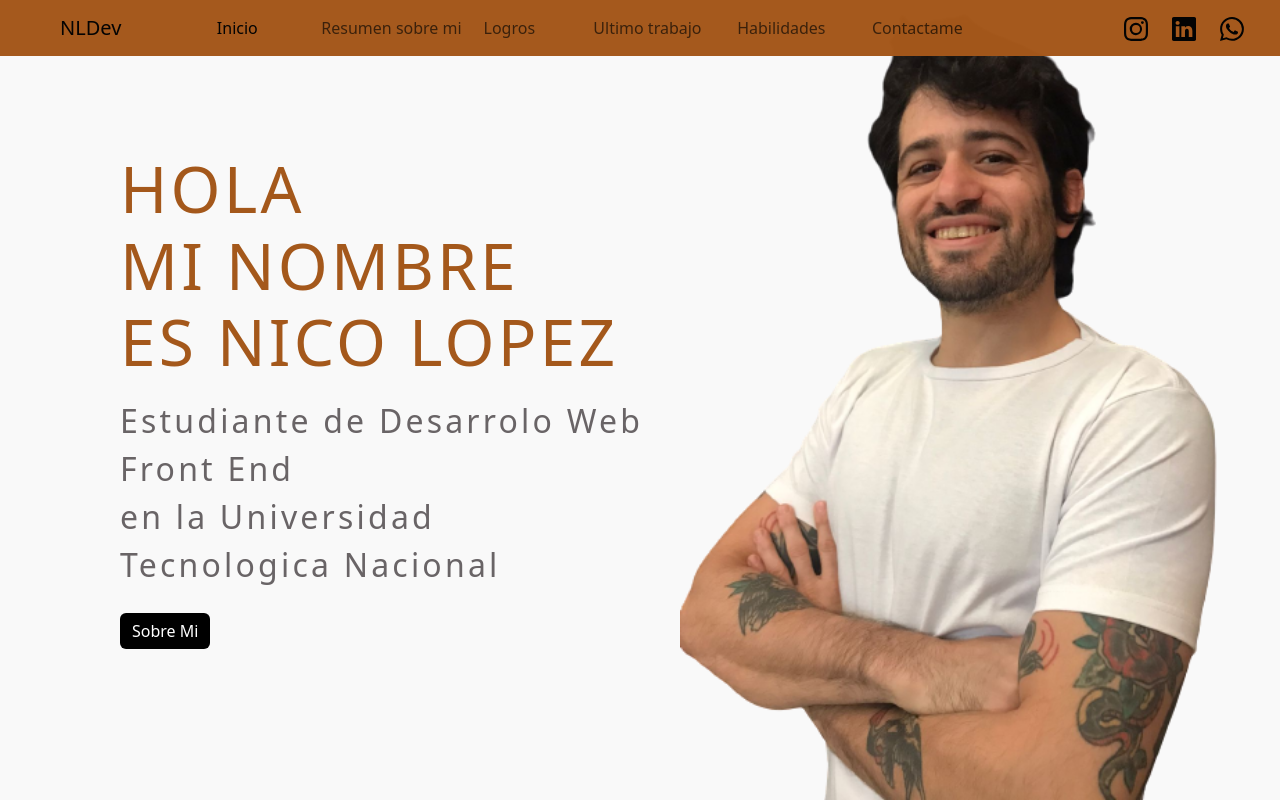
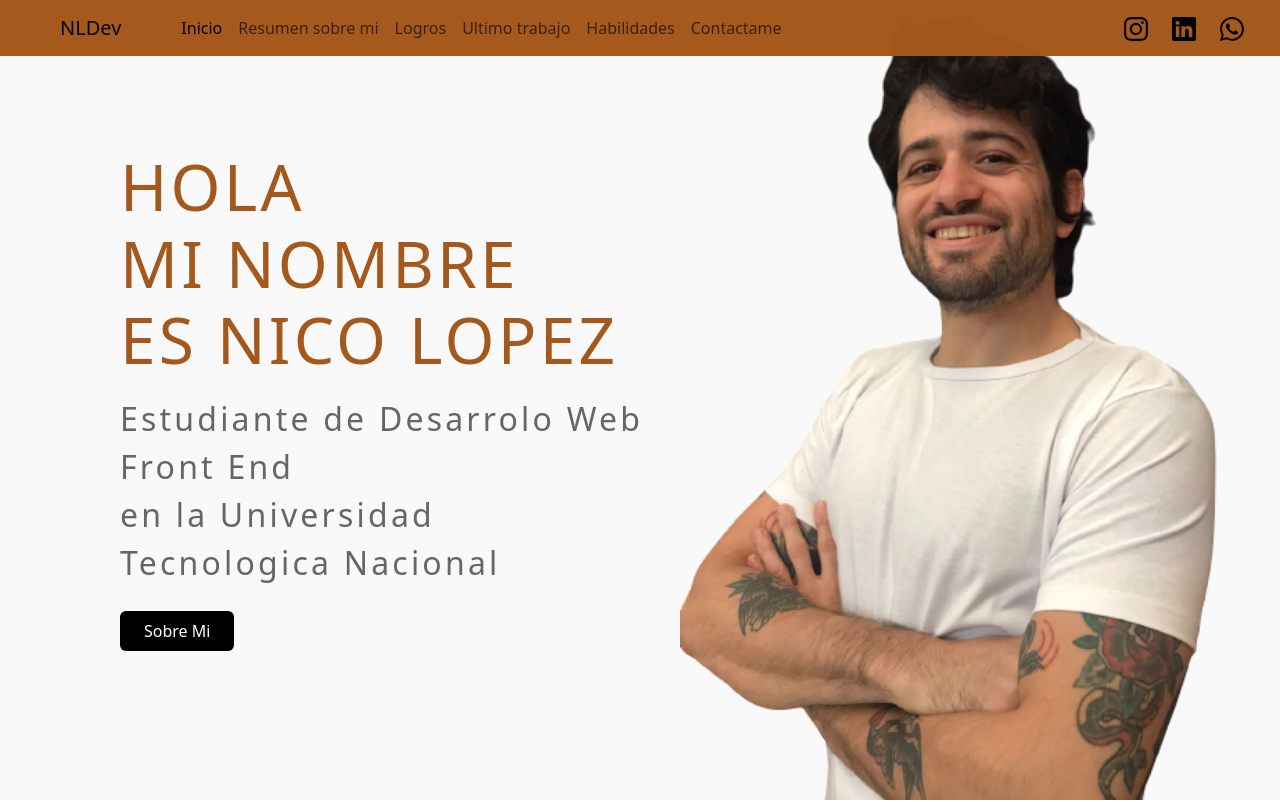
Before and after one commit to NicoLopezBjj/portfolio2.0, a React (Vite) app: page / in a window 1280 px wide. Shown: the top 802 px of the page. Built offline with nearby package versions, Linux system fonts and the light colour scheme.

Commit message:
termine el trabajo

```diff
--- a/src/Components/Header/Header.css
+++ b/src/Components/Header/Header.css
@@ -36,8 +36,9 @@ nav{
     color: #000000;
 }
 
-.maxAncho{
-    width: 120px;
+.minAncho{
+    min-width: 100px;
+    max-width: 130px;
     text-align: center;
     white-space: nowrap;
 }
--- a/src/Components/Header/Header.jsx
+++ b/src/Components/Header/Header.jsx
@@ -9,7 +9,9 @@ const Header = () => {
     const toggleMenu = () => {
         setIsMenuOpen(!isMenuOpen)
     }
-
+      const handleLinkClick = () => {
+        setIsMenuOpen(false)
+    }
 
     return(
     <nav className="navbar navbar-expand-lg bg-body-tertiary fixed-top marron ">
@@ -20,13 +22,13 @@ const Header = () => {
             <span className="navbar-toggler-icon"></span>
             </button>
             <div className={`collapse navbar-collapse ${isMenuOpen ? 'show' : ''}`} id="navbarNavAltMarkup">
-                <div className="navbar-nav margin">
-                    <a className="nav-link active mx-2 maxAncho" aria-current="page" href="#inicio">Inicio</a>
-                    <a className="nav-link mx-2 maxAncho" href="#resumen">Resumen sobre mi</a>
-                    <a className="nav-link mx-2 maxAncho" href="#logros">Logros</a>
-                    <a className="nav-link mx-2 maxAncho" href="#lastJob">Ultimo trabajo</a>
-                    <a className="nav-link mx-2 maxAncho" href="#habilidades">Habilidades</a>
-                    <a className="nav-link mx-2 maxAncho" href="#contactame">Contactame</a>
+                <div className="navbar-nav margin px-1">
+                    <a className="nav-link active " aria-current="page" href="#inicio" onClick={handleLinkClick} >Inicio</a>
+                    <a className="nav-link " href="#resumen" onClick={handleLinkClick}>Resumen sobre mi</a>
+                    <a className="nav-link " href="#logros" onClick={handleLinkClick}>Logros</a>
+                    <a className="nav-link " href="#lastJob" onClick={handleLinkClick}>Ultimo trabajo</a>
+                    <a className="nav-link" href="#habilidades" onClick={handleLinkClick}>Habilidades</a>
+                    <a className="nav-link " href="#contactame" onClick={handleLinkClick}>Contactame</a>
                 </div>
             </div>
                 <div className={`justify-content-end ${isMenuOpen ? "d-none" : "d-flex"}`}>
--- a/src/Components/Inicio/Inicio.jsx
+++ b/src/Components/Inicio/Inicio.jsx
@@ -10,7 +10,7 @@ const Inicio = () => {
             <div id="inicio" className='ms-5 d-flex flex-column justify-content-center'>
                 <h1 className="empujar titleBrown fontSize mx-4 pb-2">Hola<br/> mi nombre<br/> es Nico Lopez</h1>
                 <p className='gris mx-4 fontSizeB pb-2'>Estudiante de Desarrolo Web Front End <br/> en la Universidad Tecnologica Nacional</p>
-                <a href="#resumen"><button className="btn btn-primary color ms-4 border-0" href="#resumen">Sobre Mi</button></a>
+                <a href="#resumen"><button className="btn btn-primary color ms-4 border-0 px-4 py-2" href="#resumen">Sobre Mi</button></a>
             </div>
             <div>
                 <img className="h-100 d-none d-lg-block" src={imageSrc} alt="" />
--- a/src/Components/SectionDos/SectionDos.jsx
+++ b/src/Components/SectionDos/SectionDos.jsx
@@ -2,7 +2,7 @@ import React from 'react';
 import "./SectionDos.css"
 const SectionDos = () => {
     return(
-        <div id="resumen" className="px-5 pt-4 ">
+        <div id="resumen" className="px-5 pt-4 mt-md-5">
             <h2 className='titleBrown'>Resumen sobre mi</h2>
             <hr />
             <div className="d-flex flex-md-row flex-column text-justify  ">
```
